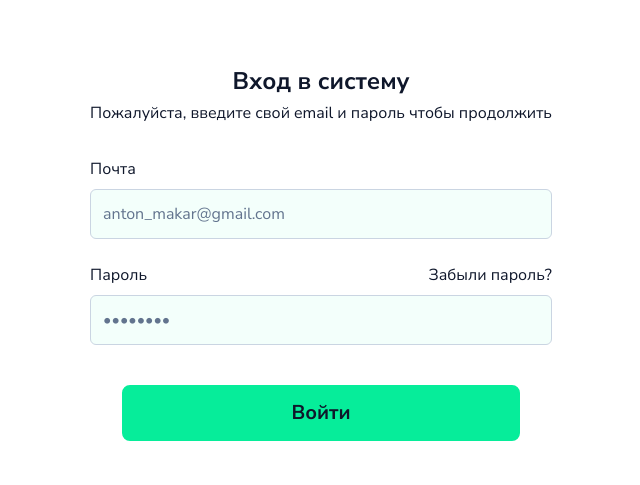
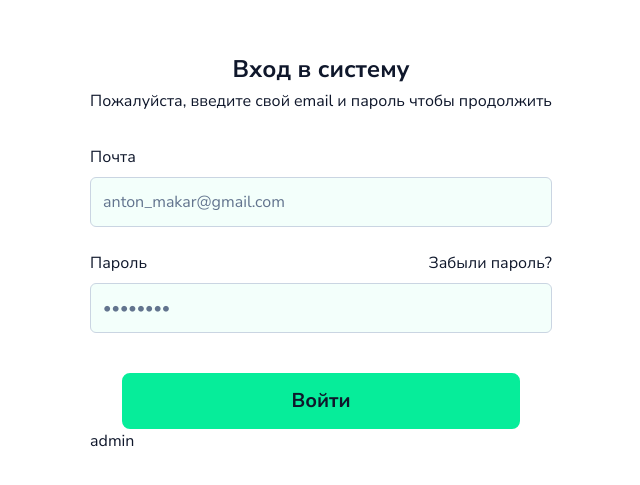
Before and after one commit to shadyjuggler/freelance-9-panamaclub, a React (Vite) app: page / in a window 1280 px wide. Shown: the part 147-632 px from the top of the page, without its empty margins (319-959 px from the left). Built offline with nearby package versions, Linux system fonts and the light colour scheme.

Commit message:
admin link from login

```diff
--- a/src/components/Login.tsx
+++ b/src/components/Login.tsx
@@ -26,6 +26,9 @@ export const Login = () => {
                 <NavLink className="btn-primary mt-10 mx-8" to="/dashboard" end>
                     Войти
                 </NavLink>
+                <NavLink to="/admin" end>
+                    admin
+                </NavLink>
         </form>
     )
 }
```
